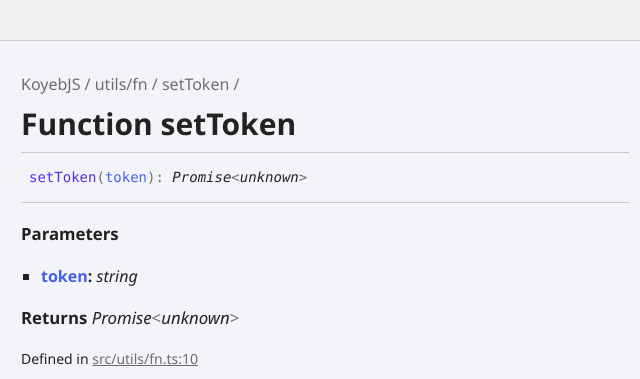
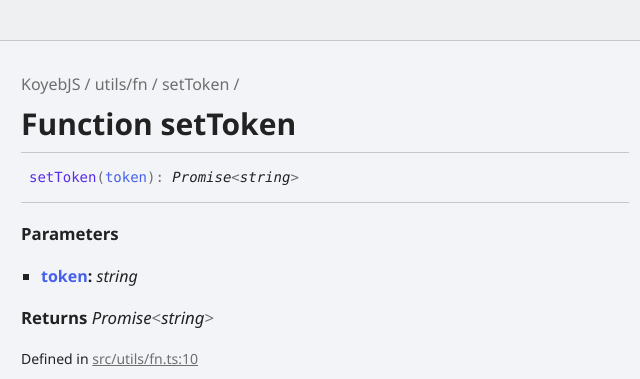
Before and after one commit to Owen3H/Koyeb.js, a website: page docs/functions/utils_fn.setToken.html in a window 1280 px wide. Shown: the top 379 px of the page, 283-923 px from the left. Drawn offline with Linux system fonts and the light colour scheme.

```diff
--- a/docs/functions/utils_fn.setToken.html
+++ b/docs/functions/utils_fn.setToken.html
@@ -18,14 +18,14 @@
 <h1>Function setToken</h1></div>
 <section class="tsd-panel">
 <ul class="tsd-signatures">
-<li class="tsd-signature tsd-anchor-link" id="setToken"><span class="tsd-kind-call-signature">set<wbr/>Token</span><span class="tsd-signature-symbol">(</span><span class="tsd-kind-parameter">token</span><span class="tsd-signature-symbol">)</span><span class="tsd-signature-symbol">: </span><span class="tsd-signature-type ">Promise</span><span class="tsd-signature-symbol">&lt;</span><span class="tsd-signature-type">unknown</span><span class="tsd-signature-symbol">&gt;</span><a href="#setToken" aria-label="Permalink" class="tsd-anchor-icon"><svg viewBox="0 0 24 24"><use href="#icon-anchor"></use></svg></a></li>
+<li class="tsd-signature tsd-anchor-link" id="setToken"><span class="tsd-kind-call-signature">set<wbr/>Token</span><span class="tsd-signature-symbol">(</span><span class="tsd-kind-parameter">token</span><span class="tsd-signature-symbol">)</span><span class="tsd-signature-symbol">: </span><span class="tsd-signature-type ">Promise</span><span class="tsd-signature-symbol">&lt;</span><span class="tsd-signature-type">string</span><span class="tsd-signature-symbol">&gt;</span><a href="#setToken" aria-label="Permalink" class="tsd-anchor-icon"><svg viewBox="0 0 24 24"><use href="#icon-anchor"></use></svg></a></li>
 <li class="tsd-description">
 <div class="tsd-parameters">
 <h4 class="tsd-parameters-title">Parameters</h4>
 <ul class="tsd-parameter-list">
 <li>
 <h5><span class="tsd-kind-parameter">token</span>: <span class="tsd-signature-type">string</span></h5></li></ul></div>
-<h4 class="tsd-returns-title">Returns <span class="tsd-signature-type ">Promise</span><span class="tsd-signature-symbol">&lt;</span><span class="tsd-signature-type">unknown</span><span class="tsd-signature-symbol">&gt;</span></h4><aside class="tsd-sources">
+<h4 class="tsd-returns-title">Returns <span class="tsd-signature-type ">Promise</span><span class="tsd-signature-symbol">&lt;</span><span class="tsd-signature-type">string</span><span class="tsd-signature-symbol">&gt;</span></h4><aside class="tsd-sources">
 <ul>
 <li>Defined in <a href="https://github.com/Owen3H/Koyeb.js/blob/main/src/utils/fn.ts#L10">src/utils/fn.ts:10</a></li></ul></aside></li></ul></section></div>
 <div class="col-sidebar">
--- a/package.json
+++ b/package.json
@@ -23,7 +23,8 @@
     "dist",
     "src",
     "package.json",
-    "README.md"
+    "README.md",
+    "!**/*.tsbuildinfo"
   ],
   "funding": "https://github.com/sponsors/Owen3H",
   "repository": {
--- a/tsconfig.json
+++ b/tsconfig.json
@@ -11,7 +11,6 @@
         "importHelpers": true,
         "skipDefaultLibCheck": true,
         "skipLibCheck": false,
-        "incremental": true,
         "strictFunctionTypes": true,
         "outDir": "dist",
         "baseUrl": ".",
@@ -23,7 +22,6 @@
     "exclude": [
         "vitest.config.ts",
         "typedoc.json",
-        "tsconfig.tsbuildinfo",
         "node_modules",
         "docs",
         "dist",
```
Also changed, not shown: 1 other file.
